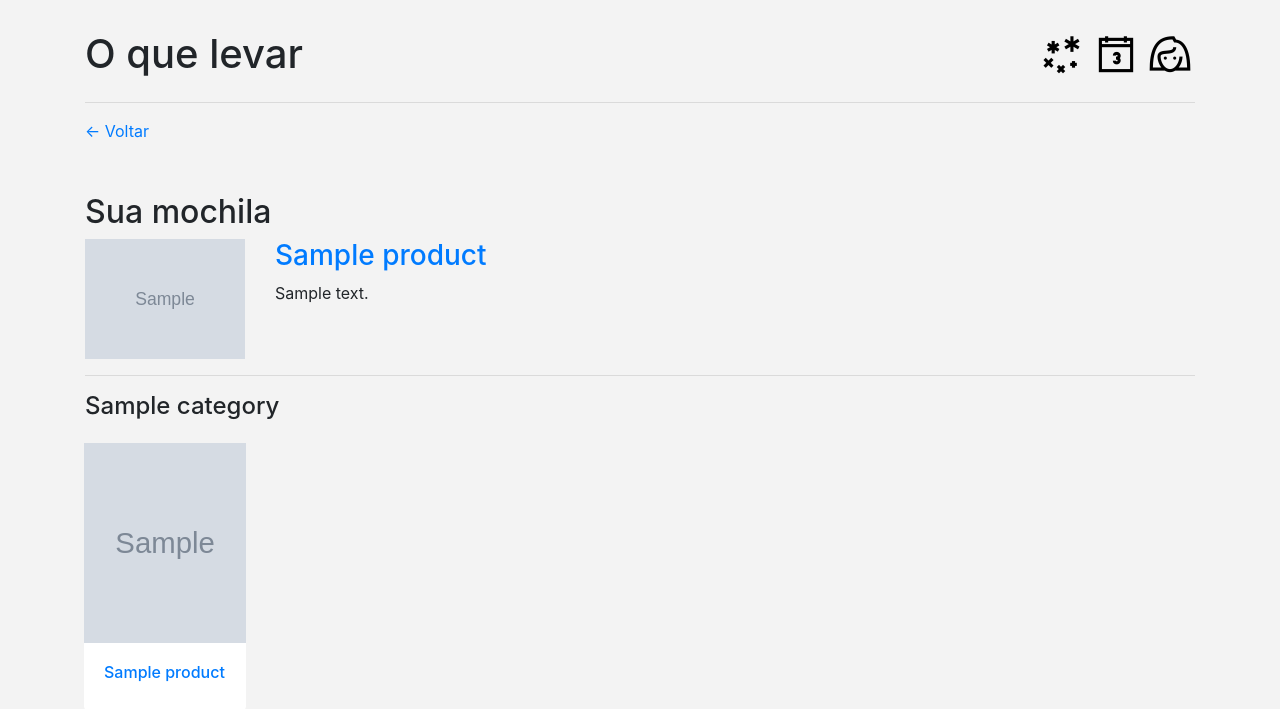
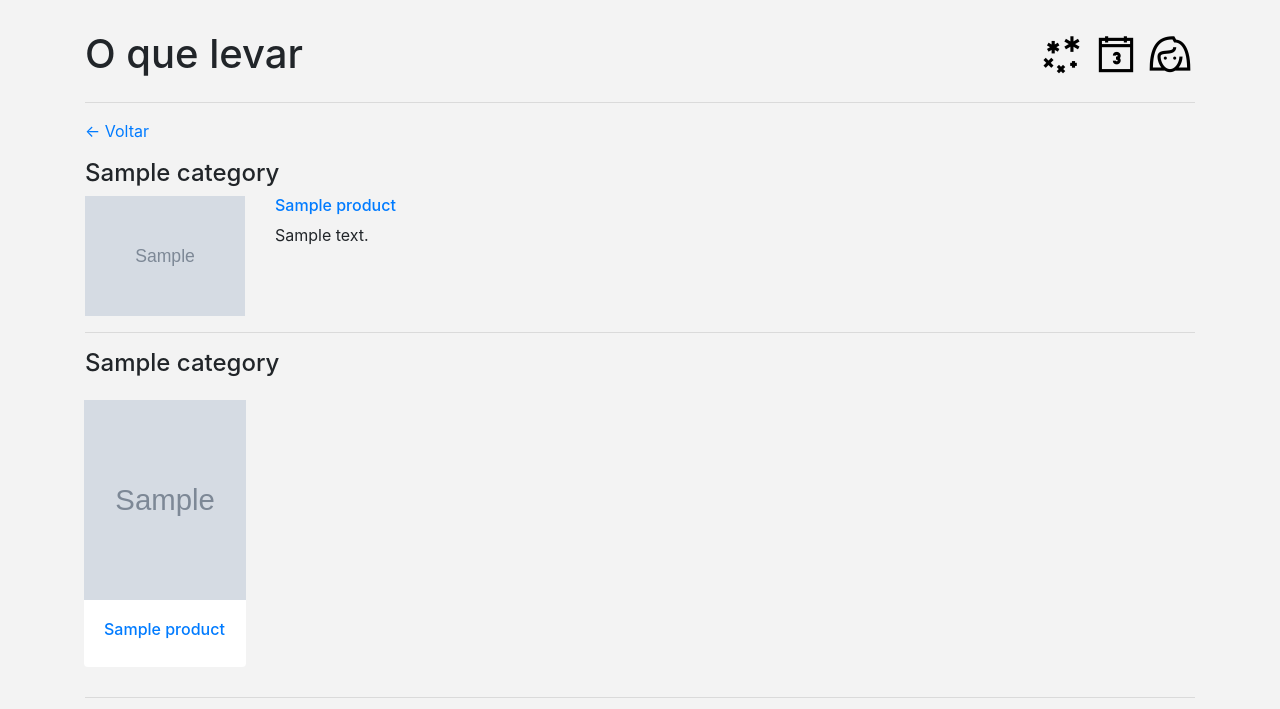
Before and after one commit to renancamm/what2take_old, a Django app: page /app/backpack/00000000-0000-0000-0000-000000000001/ in a window 1280 px wide. Shown: the top 709 px of the page. Run offline with Django 3.2, Linux system fonts and the light colour scheme; tables that the repository leaves empty hold one stand-in row (values such as "Sample post"); grey boxes marked "Sample" are stand-in pictures; parts of the project's set-up code (start-up, migrations or seed data) failed here and were passed over; some libraries are stand-ins or nearby versions.

Commit message:
update BackpackItem layout

```diff
--- a/app/templates/backpack_detail.html
+++ b/app/templates/backpack_detail.html
@@ -48,31 +48,33 @@
 
 <hr><!-- _________________________________________________ -->
 
-
+<!-- BackpackItem block START -->
+{% if context.backpack.product %}
 
 <div class="row">
     <div class="col-12">
         <p><a href="{% url 'backpack-new' %}">← Voltar</a></p>
-        <h2>Sua mochila</h2>
+        <h4>{{ context.backpack.product.category }}</h4>
     </div>
 </div>
 
-{% if context.backpack.product %}
+
 <div class="row">
-    <div class="col-2">
+    <div class="col-lg-2 col-md-3 col-6">
         <img src="{{ context.backpack.product.image.url }}" alt="{{ context.backpack.product.name }}">
     </div>
-    <div class="col-10">
-        <h3>
+    <div class="col">
+        <h5>
             <a href="{% url 'product-detail' context.backpack.uuid context.backpack.product.pk %}">
                 {{ context.backpack.product.name }}
             </a>
-        </h3>
+        </h5>
         {{ context.backpack.product.description|linebreaks }}
     </div>
 </div>
+
 {% endif %}
-
+<!-- BackpackItem block END -->
 
 
 <hr><!-- _________________________________________________ -->
```
